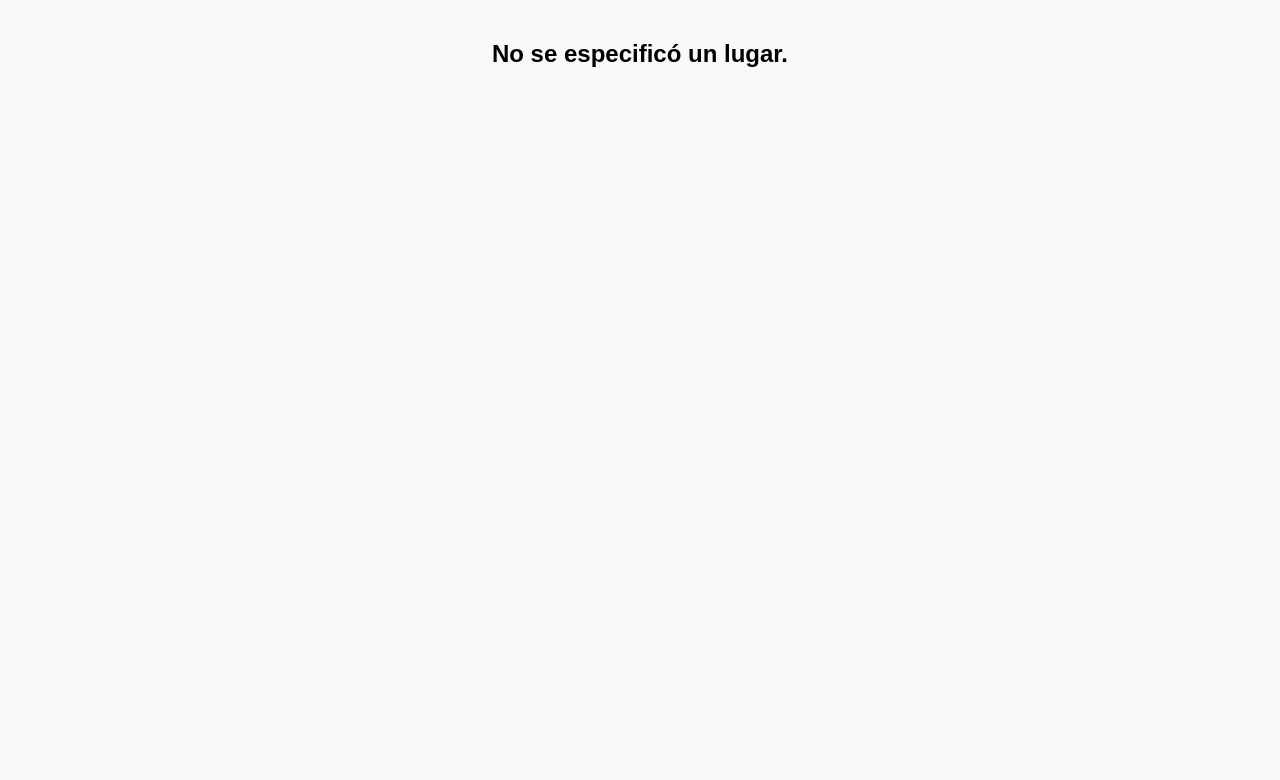
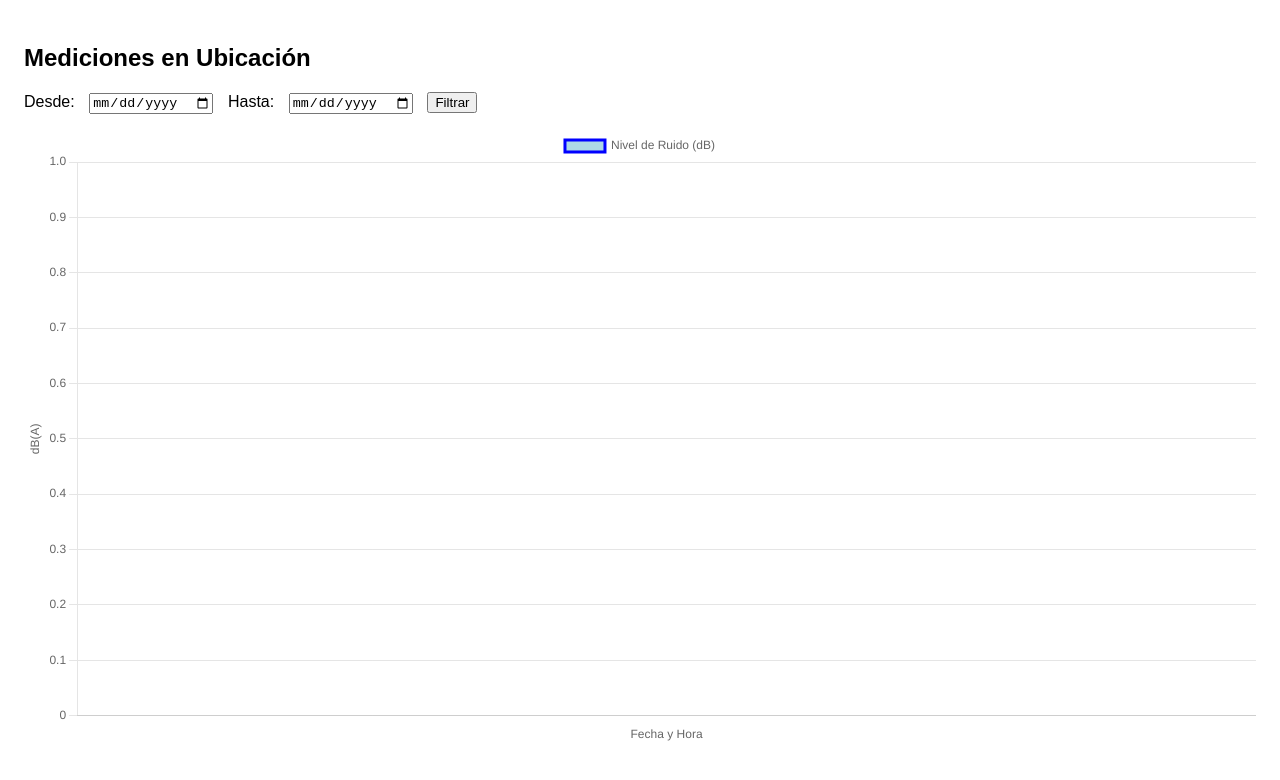
Before and after one commit to AngeloDiaz15/Mapa_Ruido, a plain HTML site: page grafico.html in a window 1280 px wide. Drawn offline with nearby package versions, Linux system fonts and the light colour scheme.

Commit message:
grafico.html

```diff
--- a/grafico.html
+++ b/grafico.html
@@ -1,85 +1,101 @@
 <!DOCTYPE html>
 <html lang="es">
 <head>
-  <meta charset="UTF-8" />
+  <meta charset="UTF-8">
   <title>Gráfico de Mediciones</title>
   <script src="https://cdn.jsdelivr.net/npm/chart.js"></script>
   <style>
     body {
       font-family: Arial, sans-serif;
-      margin: 40px;
-      background: #f8f9fa;
+      padding: 1em;
     }
-    h2 { text-align: center; }
     #grafico {
-      max-width: 900px;
-      margin: auto;
+      max-width: 100%;
+      height: auto;
+    }
+    label, input {
+      margin-right: 10px;
     }
   </style>
 </head>
 <body>
-  <h2 id="titulo"></h2>
-  <canvas id="grafico" width="900" height="450"></canvas>
+  <h2 id="titulo">Gráfico de Mediciones</h2>
+
+  <div style="margin-bottom: 1em;">
+    <label for="fechaInicio">Desde:</label>
+    <input type="date" id="fechaInicio">
+    <label for="fechaFin">Hasta:</label>
+    <input type="date" id="fechaFin">
+    <button onclick="filtrarPorFecha()">Filtrar</button>
+  </div>
+
+  <canvas id="grafico" width="800" height="400"></canvas>
 
   <script>
-    // Leer id_lugar de la URL
+    let mediciones = [];
+    let chart;
+
     const params = new URLSearchParams(window.location.search);
     const idLugar = params.get("id");
+    const nombreLugar = params.get("nombre") || "Ubicación";
 
-    if (!idLugar) {
-      document.getElementById("titulo").textContent = "No se especificó un lugar.";
-    } else {
-      document.getElementById("titulo").textContent = "Mediciones de Ruido - Lugar " + idLugar;
+    document.getElementById("titulo").textContent = "Mediciones en " + nombreLugar;
 
     fetch("mediciones.json")
-        .then(r => r.json())
+      .then(response => response.json())
       .then(data => {
-          const registros = data.filter(d => d.id_lugar == idLugar);
-
-          // Ordenar por fecha y hora
-          registros.sort((a, b) => {
-            const A = new Date(`${a.fecha}T${a.hora}`);
-            const B = new Date(`${b.fecha}T${b.hora}`);
-            return A - B;
+        mediciones = data.filter(d => d.id_lugar == idLugar);
+        renderizarGrafico(mediciones);
+      })
+      .catch(error => {
+        console.error("Error al cargar mediciones.json:", error);
       });
 
-          const etiquetas = registros.map(d => `${d.fecha} ${d.hora}`);
-          const valores = registros.map(d => d.valor);
+    function renderizarGrafico(datos) {
+      const etiquetas = datos.map(d => `${d.fecha} ${d.hora}`);
+      const valores = datos.map(d => d.valor);
 
-          const ctx = document.getElementById("grafico").getContext("2d");
-          new Chart(ctx, {
+      if (chart) chart.destroy();
+
+      chart = new Chart(document.getElementById("grafico"), {
         type: "line",
         data: {
           labels: etiquetas,
           datasets: [{
             label: "Nivel de Ruido (dB)",
             data: valores,
-                borderColor: "rgba(75, 192, 192, 1)",
-                backgroundColor: "rgba(75, 192, 192, 0.15)",
-                borderWidth: 2,
-                pointRadius: 3,
-                tension: 0.25
+            borderColor: "blue",
+            backgroundColor: "lightblue",
+            fill: false,
+            tension: 0.1
           }]
         },
         options: {
           responsive: true,
           scales: {
             x: {
-                  title: { display: true, text: "Fecha y hora" },
-                  ticks: { maxRotation: 80, minRotation: 30 }
+              title: { display: true, text: "Fecha y Hora" }
             },
             y: {
-                  beginAtZero: false,
-                  title: { display: true, text: "dB(A)" }
+              title: { display: true, text: "dB(A)" },
+              beginAtZero: true
             }
           }
         }
       });
-        })
-        .catch(err => {
-          console.error("Error al cargar mediciones.json:", err);
-          document.getElementById("titulo").textContent = "Error al cargar datos.";
-        });
+    }
+
+    function filtrarPorFecha() {
+      const inicio = document.getElementById("fechaInicio").value;
+      const fin = document.getElementById("fechaFin").value;
+
+      if (!inicio || !fin) {
+        alert("Por favor selecciona ambas fechas.");
+        return;
+      }
+
+      const filtradas = mediciones.filter(d => d.fecha >= inicio && d.fecha <= fin);
+      renderizarGrafico(filtradas);
     }
   </script>
 </body>
```
Lines whose indentation alone changed are shown as unchanged.
